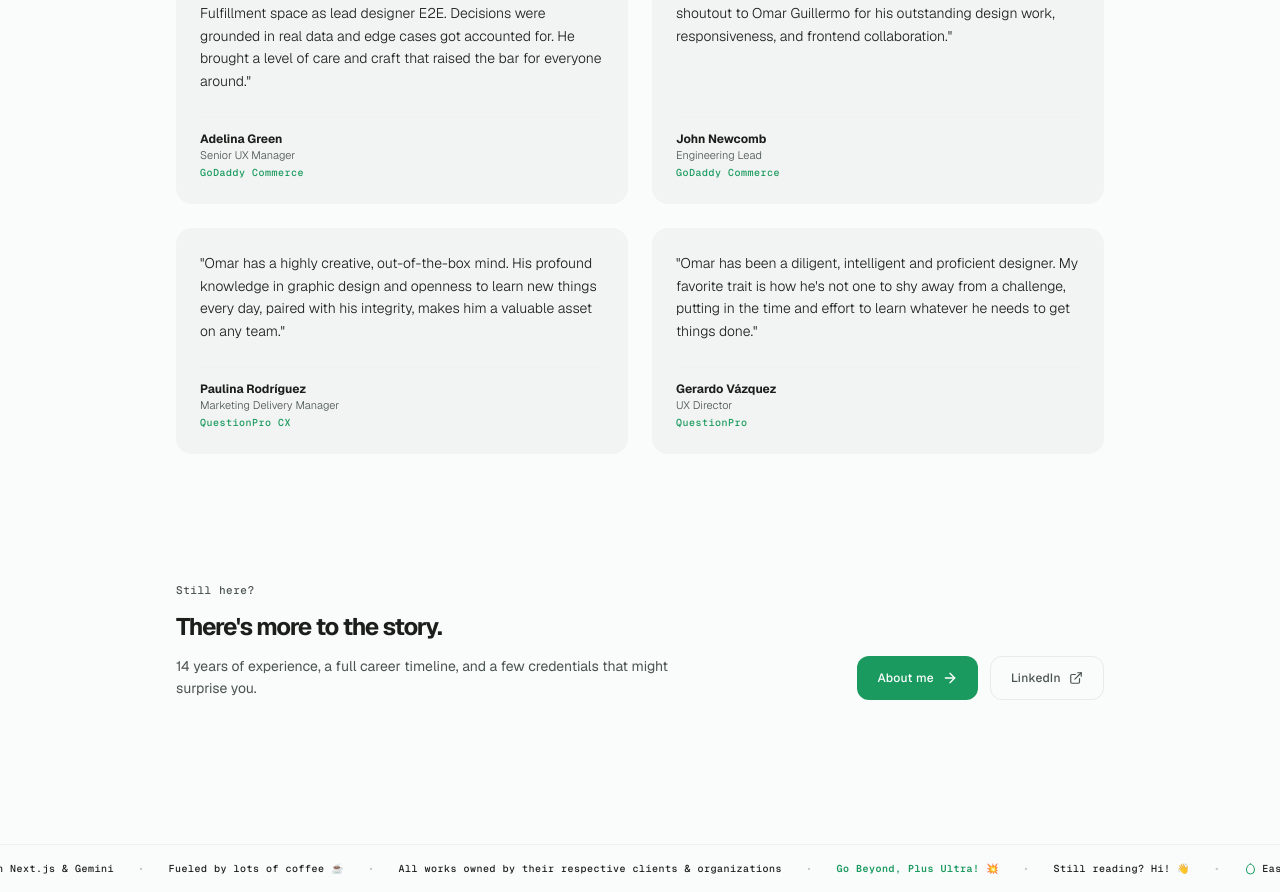
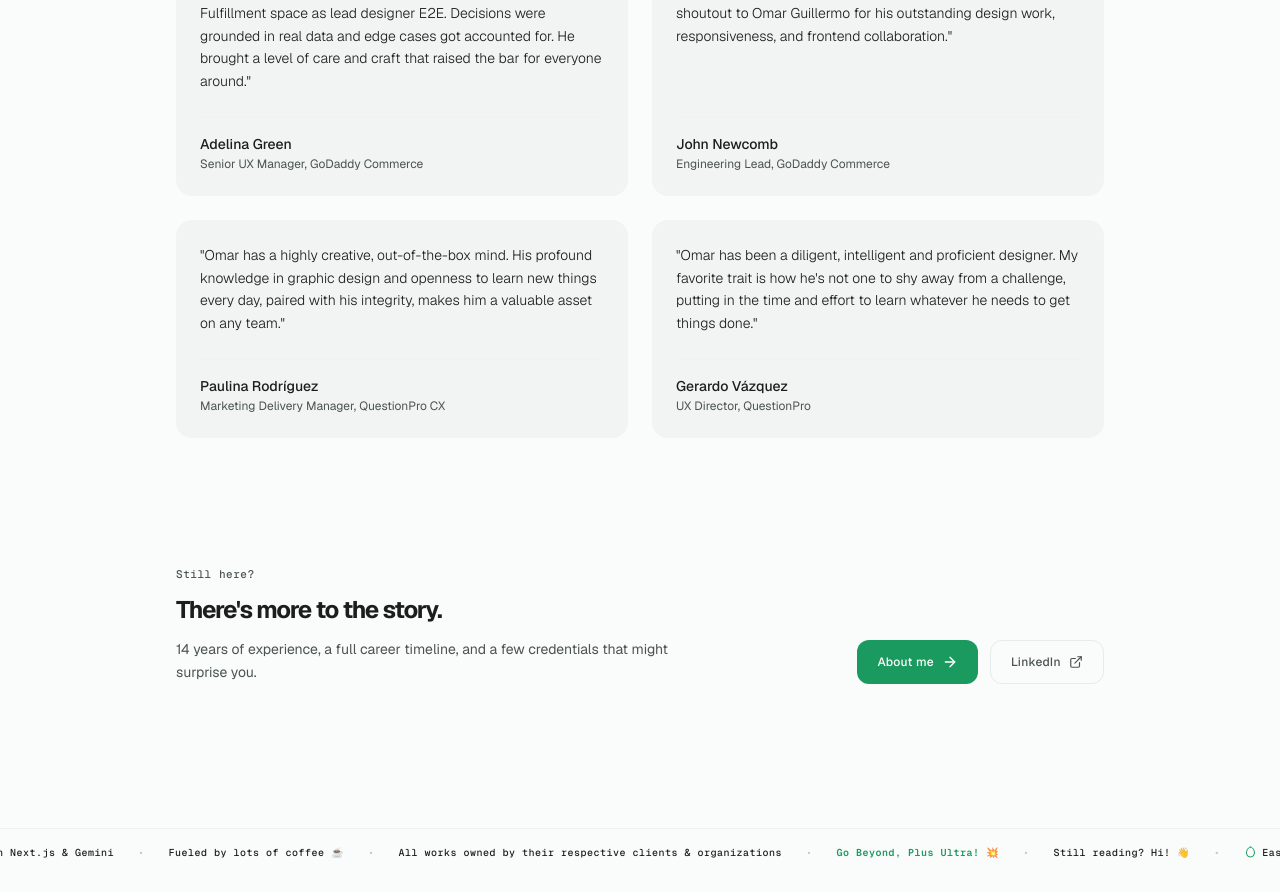
Before and after one commit to omguillermo/portfolio-gemini-v0, a Next.js app: page / in a window 1280 px wide. Shown: the part 1407-2299 px from the top of the page. Built offline with nearby package versions, Linux system fonts and the light colour scheme.

Commit message:
style(typography): refactor testimonial card type scale to unified 2-tier system (text-sm & text-xs)

```diff
--- a/app/page.tsx
+++ b/app/page.tsx
@@ -152,49 +152,45 @@ export default function Portfolio() {
             <div className="grid grid-cols-1 md:grid-cols-2 gap-6">
               {/* Card 1: Senior UX Manager (GoDaddy) */}
               <div className="bg-surface-inset border-0 rounded-2xl p-6 flex flex-col justify-between space-y-6">
-                <p className="text-body text-primary leading-relaxed font-light">
+                <p className="text-sm text-primary leading-relaxed font-light">
                   &quot;Omar took full ownership of the Catalog, Inventory, Orders and Fulfillment space as lead designer E2E. Decisions were grounded in real data and edge cases got accounted for. He brought a level of care and craft that raised the bar for everyone around.&quot;
                 </p>
-                <div className="pt-3 border-t border-border/10">
-                  <h4 className="text-small font-bold text-primary">Adelina Green</h4>
-                  <p className="text-[11px] text-secondary font-light leading-snug">Senior UX Manager</p>
-                  <p className="text-mono font-mono text-[10px] text-brand font-medium mt-0.5">GoDaddy Commerce</p>
+                <div className="pt-4 border-t border-border/10 space-y-0.5">
+                  <h4 className="text-sm font-medium text-primary">Adelina Green</h4>
+                  <p className="text-xs text-secondary font-normal">Senior UX Manager, GoDaddy Commerce</p>
                 </div>
               </div>
 
               {/* Card 2: Engineering Lead (GoDaddy) */}
               <div className="bg-surface-inset border-0 rounded-2xl p-6 flex flex-col justify-between space-y-6">
-                <p className="text-body text-primary leading-relaxed font-light">
+                <p className="text-sm text-primary leading-relaxed font-light">
                   &quot;The frontend buy label experience is looking really good! Huge shoutout to Omar Guillermo for his outstanding design work, responsiveness, and frontend collaboration.&quot;
                 </p>
-                <div className="pt-3 border-t border-border/10">
-                  <h4 className="text-small font-bold text-primary">John Newcomb</h4>
-                  <p className="text-[11px] text-secondary font-light leading-snug">Engineering Lead</p>
-                  <p className="text-mono font-mono text-[10px] text-brand font-medium mt-0.5">GoDaddy Commerce</p>
+                <div className="pt-4 border-t border-border/10 space-y-0.5">
+                  <h4 className="text-sm font-medium text-primary">John Newcomb</h4>
+                  <p className="text-xs text-secondary font-normal">Engineering Lead, GoDaddy Commerce</p>
                 </div>
               </div>
 
               {/* Card 3: Marketing Delivery Manager (QuestionPro) */}
               <div className="bg-surface-inset border-0 rounded-2xl p-6 flex flex-col justify-between space-y-6">
-                <p className="text-body text-primary leading-relaxed font-light">
+                <p className="text-sm text-primary leading-relaxed font-light">
                   &quot;Omar has a highly creative, out-of-the-box mind. His profound knowledge in graphic design and openness to learn new things every day, paired with his integrity, makes him a valuable asset on any team.&quot;
                 </p>
-                <div className="pt-3 border-t border-border/10">
-                  <h4 className="text-small font-bold text-primary">Paulina Rodríguez</h4>
-                  <p className="text-[11px] text-secondary font-light leading-snug">Marketing Delivery Manager</p>
-                  <p className="text-mono font-mono text-[10px] text-brand font-medium mt-0.5">QuestionPro CX</p>
+                <div className="pt-4 border-t border-border/10 space-y-0.5">
+                  <h4 className="text-sm font-medium text-primary">Paulina Rodríguez</h4>
+                  <p className="text-xs text-secondary font-normal">Marketing Delivery Manager, QuestionPro CX</p>
                 </div>
               </div>
 
               {/* Card 4: UX Director (QuestionPro) */}
               <div className="bg-surface-inset border-0 rounded-2xl p-6 flex flex-col justify-between space-y-6">
-                <p className="text-body text-primary leading-relaxed font-light">
+                <p className="text-sm text-primary leading-relaxed font-light">
                   &quot;Omar has been a diligent, intelligent and proficient designer. My favorite trait is how he's not one to shy away from a challenge, putting in the time and effort to learn whatever he needs to get things done.&quot;
                 </p>
-                <div className="pt-3 border-t border-border/10">
-                  <h4 className="text-small font-bold text-primary">Gerardo Vázquez</h4>
-                  <p className="text-[11px] text-secondary font-light leading-snug">UX Director</p>
-                  <p className="text-mono font-mono text-[10px] text-brand font-medium mt-0.5">QuestionPro</p>
+                <div className="pt-4 border-t border-border/10 space-y-0.5">
+                  <h4 className="text-sm font-medium text-primary">Gerardo Vázquez</h4>
+                  <p className="text-xs text-secondary font-normal">UX Director, QuestionPro</p>
                 </div>
               </div>
             </div>
--- a/components/TestimonialsGrid.tsx
+++ b/components/TestimonialsGrid.tsx
@@ -84,14 +84,13 @@ export default function TestimonialsGrid() {
             key={item.id}
             className="bg-surface-inset border-0 rounded-2xl p-6 flex flex-col justify-between space-y-6"
           >
-            <p className="text-body text-primary leading-relaxed font-light text-[13px]">
+            <p className="text-sm text-primary leading-relaxed font-light">
               &quot;{item.quote}&quot;
             </p>
 
-            <div className="pt-3 border-t border-border/10">
-              <h4 className="text-small font-bold text-primary">{item.name}</h4>
-              <p className="text-[11px] text-secondary font-light leading-snug">{item.role}</p>
-              <p className="text-mono font-mono text-[10px] text-brand font-medium mt-0.5">{item.company}</p>
+            <div className="pt-4 border-t border-border/10 space-y-0.5">
+              <h4 className="text-sm font-medium text-primary">{item.name}</h4>
+              <p className="text-xs text-secondary font-normal">{item.role}, {item.company}</p>
             </div>
           </div>
         ))}
```
